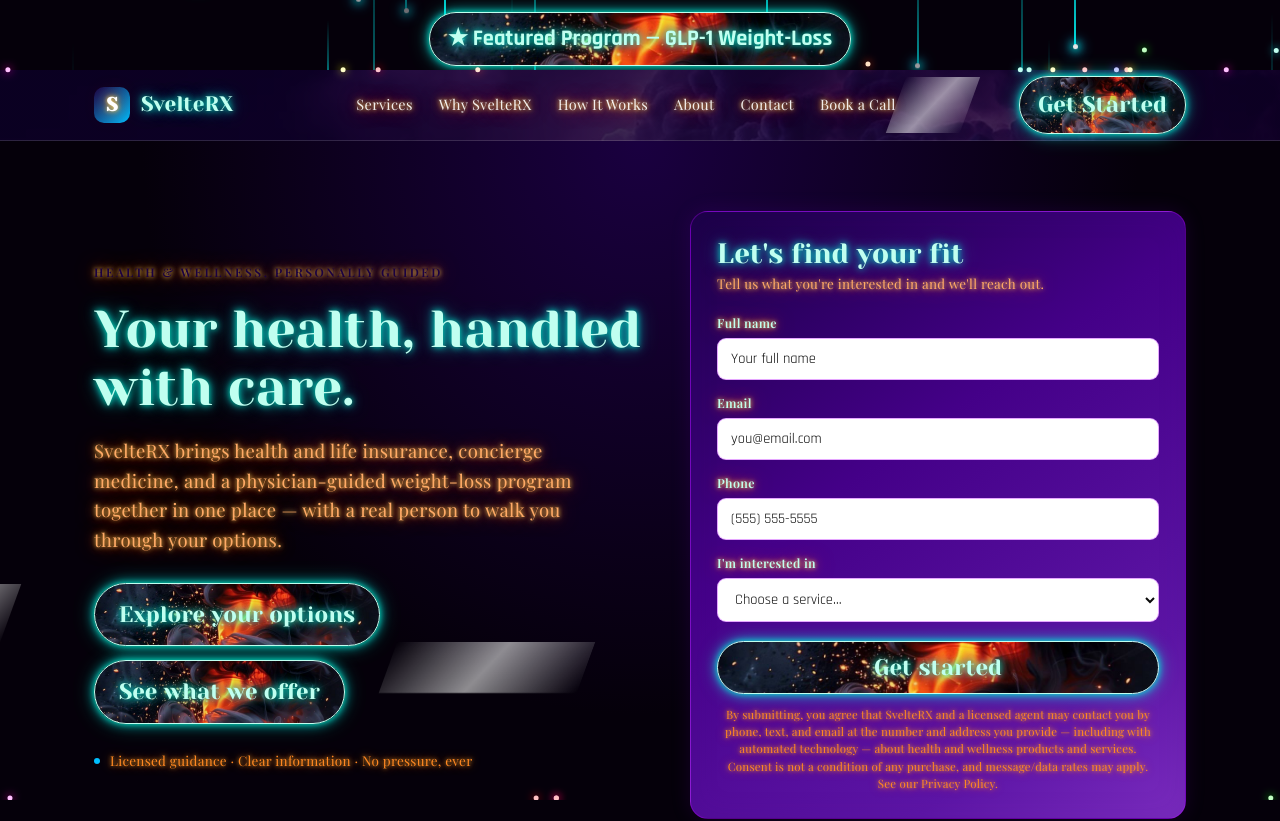
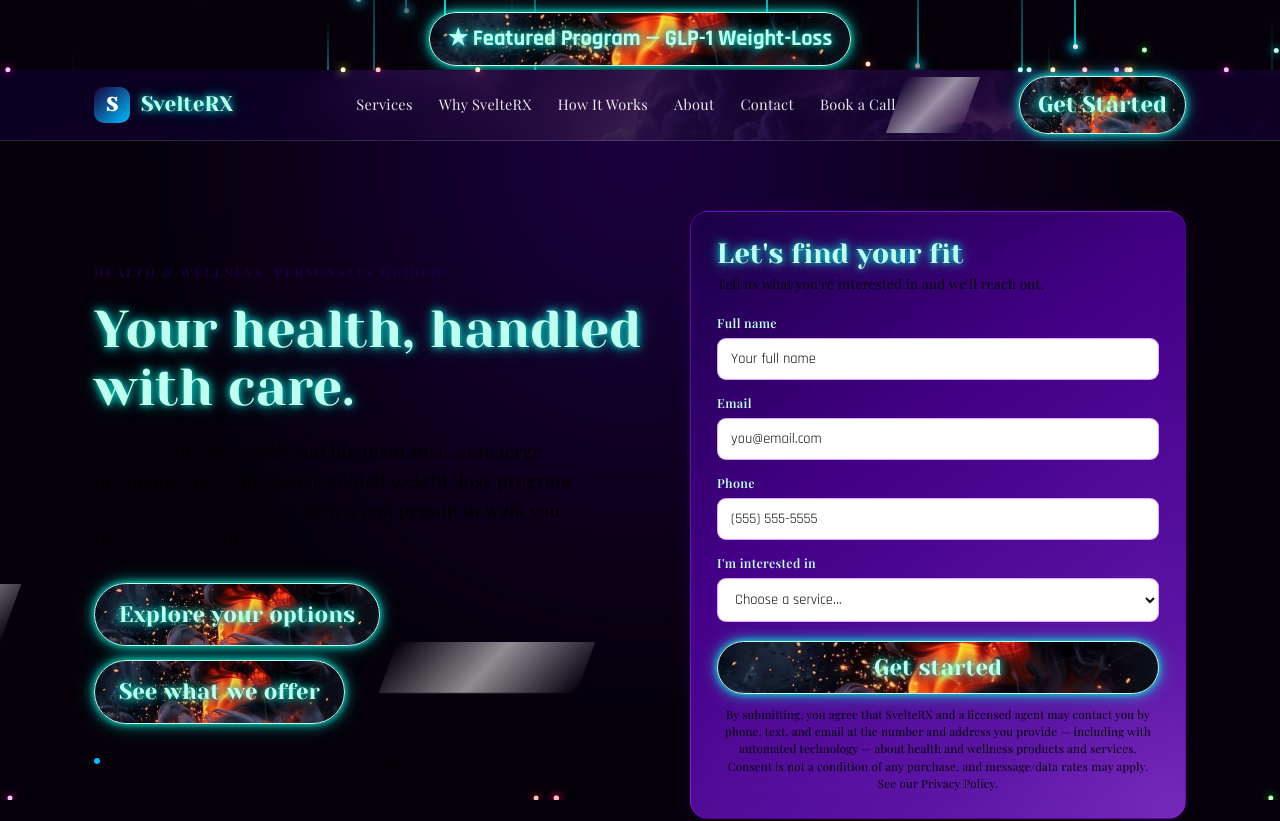
Before and after one commit to NomadK3V-art/WebsiteThemeCustomization, a React (Vite) app: page / in a window 1280 px wide. Shown: the top 821 px of the page. Built offline with nearby package versions, Linux system fonts and the light colour scheme; a web font is replaced by a local one.

Commit message:
Update files from Figma Make

```diff
--- a/src/index.css
+++ b/src/index.css
@@ -15,8 +15,8 @@
   --red: #00BFFF;
   --red-d: #008B8B;
   --ink: #C0FFF0;      /* dynamic — headings/neon; updated by color cycle */
-  --body: #FFAA66;     /* burnt-orange body copy */
-  --muted: #FF8822;    /* dimmer orange for fine print */
+  --body: #000000;     /* body copy — solid black */
+  --muted: #000000;    /* fine print — solid black */
   --bg: #05000A;
   --lav: #0D0025;
   --lav2: #1A0045;
@@ -35,9 +35,9 @@
   --card-shadow: 0 0 20px rgba(120, 0, 200, 0.15), inset 0 0 30px rgba(60, 0, 120, 0.1);
   --elevation: 0 14px 34px rgba(103,49,161,.14), 0 4px 12px rgba(28,22,38,.07);
 
-  /* Burnt-orange text glow (body vs. muted fine print) */
-  --body-glow: 0 0 4px rgba(255, 220, 100, 1), 0 0 10px rgba(255, 120, 0, 0.85), 0 0 20px rgba(255, 60, 0, 0.7);
-  --muted-glow: 0 0 4px rgba(255, 180, 50, 0.9), 0 0 10px rgba(255, 100, 0, 0.75);
+  /* Burnt-orange text: matte, no glow */
+  --body-glow: none;
+  --muted-glow: none;
 }
   *{box-sizing:border-box;margin:0;padding:0}
   body{font-family:var(--ui);color:var(--body);background:var(--bg);line-height:1.6;-webkit-font-smoothing:antialiased}
@@ -478,10 +478,10 @@ footer { color: var(--body) !important; }
   font-family: var(--display) !important;
 }
 
-/* Also ensure the unit labels underneath it inherit the glowing orange instead of breaking */
+/* Unit labels: matte orange, no glow */
 .oe-u {
   color: var(--body) !important;
-  text-shadow: 0 0 4px rgba(255, 120, 0, 0.6), 0 0 10px rgba(255, 80, 0, 0.4) !important;
+  text-shadow: none !important;
   font-weight: 700;
 }
 
--- a/src/themes/neon-lava.ts
+++ b/src/themes/neon-lava.ts
@@ -20,8 +20,8 @@ export const neonLava: Theme = {
     '--red': '#00BFFF',
     '--red-d': '#008B8B',
     '--ink': '#C0FFF0',
-    '--body': '#FFAA66',
-    '--muted': '#FF8822',
+    '--body': '#000000',
+    '--muted': '#000000',
     '--bg': '#05000A',
     '--lav': '#0D0025',
     '--lav2': '#1A0045',
@@ -36,9 +36,9 @@ export const neonLava: Theme = {
     '--card-shadow':
       '0 0 20px rgba(120, 0, 200, 0.15), inset 0 0 30px rgba(60, 0, 120, 0.1)',
     '--elevation': '0 14px 34px rgba(103,49,161,.14), 0 4px 12px rgba(28,22,38,.07)',
-    '--body-glow':
-      '0 0 4px rgba(255, 220, 100, 1), 0 0 10px rgba(255, 120, 0, 0.85), 0 0 20px rgba(255, 60, 0, 0.7)',
-    '--muted-glow': '0 0 4px rgba(255, 180, 50, 0.9), 0 0 10px rgba(255, 100, 0, 0.75)',
+    // Burnt-orange text is matte (no glow)
+    '--body-glow': 'none',
+    '--muted-glow': 'none',
   },
 
   // The 7-stop rainbow cycle (R, O, Y, G, B, I, V). Cursor starts at Blue.
```
